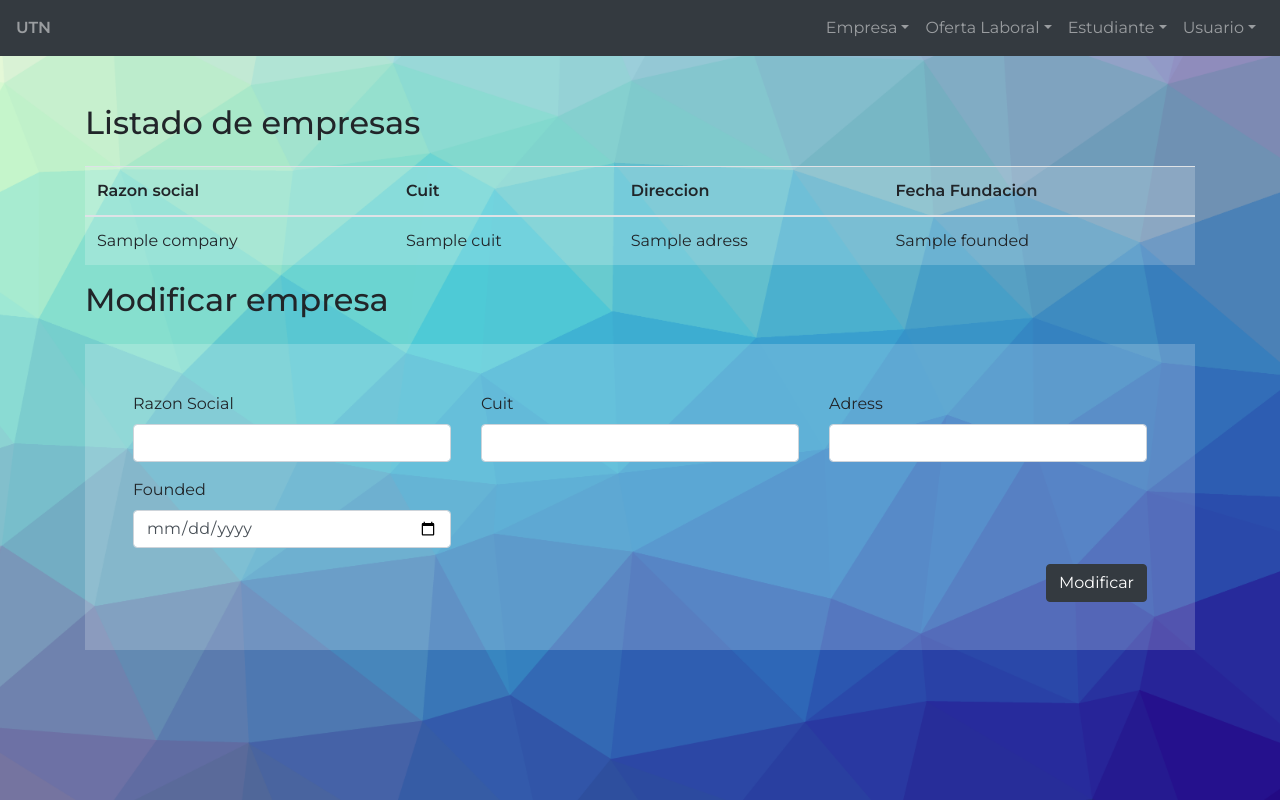
After one commit to RuedaFacundo/laboratorioIV-TpFinal, a PHP site: template Views/modify-company.php in a window 1280 px wide. The commit adds this page. Run offline with PHP 8.4, Linux system fonts and the light colour scheme; the template is opened without the code that fills it: most values are stand-ins (such as "Sample title", 1, 10 or a date in 2020); some libraries are stand-ins or nearby versions.

Commit message:
Funcion modificar empresa

```diff
--- a/DAO/ICompanyDAO.php
+++ b/DAO/ICompanyDAO.php
@@ -9,5 +9,6 @@
         function GetAll();
         function remove(Company $companyToDelete);
         function checkCompany($cuit);
+        function modify(Company $companyToModify);
     }
 ?>
--- a/Views/company-list.php
+++ b/Views/company-list.php
@@ -34,7 +34,7 @@
                   <thead>
                     <tr>
                       <th style="width: 100px;">Cuit</th>
-                      <th style="width: 170px;">Accion</th>
+                      <th style="width: 170px; text-align: center">  Accion</th>
                     </tr>
                   </thead>
                   <tbody align=center>
@@ -51,6 +51,7 @@
                 </table>
               <form>
         </div>
+
     </section>
 </main>
 <?php
--- /dev/null
+++ b/Views/modify-company.php
@@ -0,0 +1,69 @@
+<?php
+    require_once('nav.php');
+?>
+<main class="py-5">
+    <section id="listado" class="mb-5">
+        <div class="container">
+            <h2 class="mb-4">Listado de empresas</h2>
+            <table class="table bg-light-alpha">
+                <thead>
+                <tr>
+                    <th>Razon social</th>
+                    <th>Cuit</th>
+                    <th>Direccion</th>
+                    <th>Fecha Fundacion</th>
+                </tr>
+                </thead>
+                <tbody>
+                <?php
+                    foreach($companyList as $value){
+                ?>
+                <tr>
+                    <td><?php echo $value->getName() ?></td>
+                    <td><?php echo $value->getCuit() ?></td>
+                    <td><?php echo $value->getAdress() ?></td>
+                    <td><?php echo $value->getFounded() ?></td>
+                </tr>
+                <?php
+                    }
+                ?>
+            </tbody>
+            </table>
+        </div>
+        <div class="container">
+            <h2 class="mb-4">Modificar empresa</h2>
+            <form action="<?php echo FRONT_ROOT ?>Company/Modify" method="post" class="bg-light-alpha p-5">
+                <div class="row">
+                    <div class="col-lg-4">
+                        <div class="form-group">
+                                <label for="">Razon Social</label>
+                                <input type="text" name="name" value="" class="form-control">
+                        </div>
+                    </div>
+                    <div class="col-lg-4">
+                        <div class="form-group">
+                                <label for="">Cuit</label>
+                                <input type="number" name="cuit" value="" class="form-control">
+                        </div>
+                    </div>
+                    <div class="col-lg-4">
+                        <div class="form-group">
+                                <label for="">Adress</label>
+                                <input type="text" name="adress" value="" class="form-control">
+                        </div>
+                    </div>
+                    <div class="col-lg-4">
+                        <div class="form-group">
+                                <label for="">Founded</label>
+                                <input type="date" name="founded" value="" class="form-control">
+                        </div>
+                    </div>
+                </div>
+                <button type="submit" name="button" class="btn btn-dark ml-auto d-block">Modificar</button>
+            </form>
+        </div>
+    </section>
+</main>
+<?php
+  include_once('footer.php');
+?>
--- a/Views/nav.php
+++ b/Views/nav.php
@@ -9,7 +9,7 @@
                <ul class="dropdown-menu">
                     <li><a class="dropdown-item" href="<?php echo FRONT_ROOT ?>Company/ShowAddView">Agregar</a></li>
                     <li><a class="dropdown-item" href="<?php echo FRONT_ROOT ?>Company/ShowListView">Listar</a></li>
-                    <li><a class="dropdown-item" href="#">Modificar</a></li>
+                    <li><a class="dropdown-item" href="<?php echo FRONT_ROOT ?>Company/ShowModifyView">Modificar</a></li>
                </ul>
           </li>
           <li class="nav-item dropdown">
```
Also changed, not shown: Controllers/CompanyController.php (+26 -1 lines), Controllers/HomeController.php (+46 -0 lines), DAO/CompanyDAO.php (+16 -0 lines).
